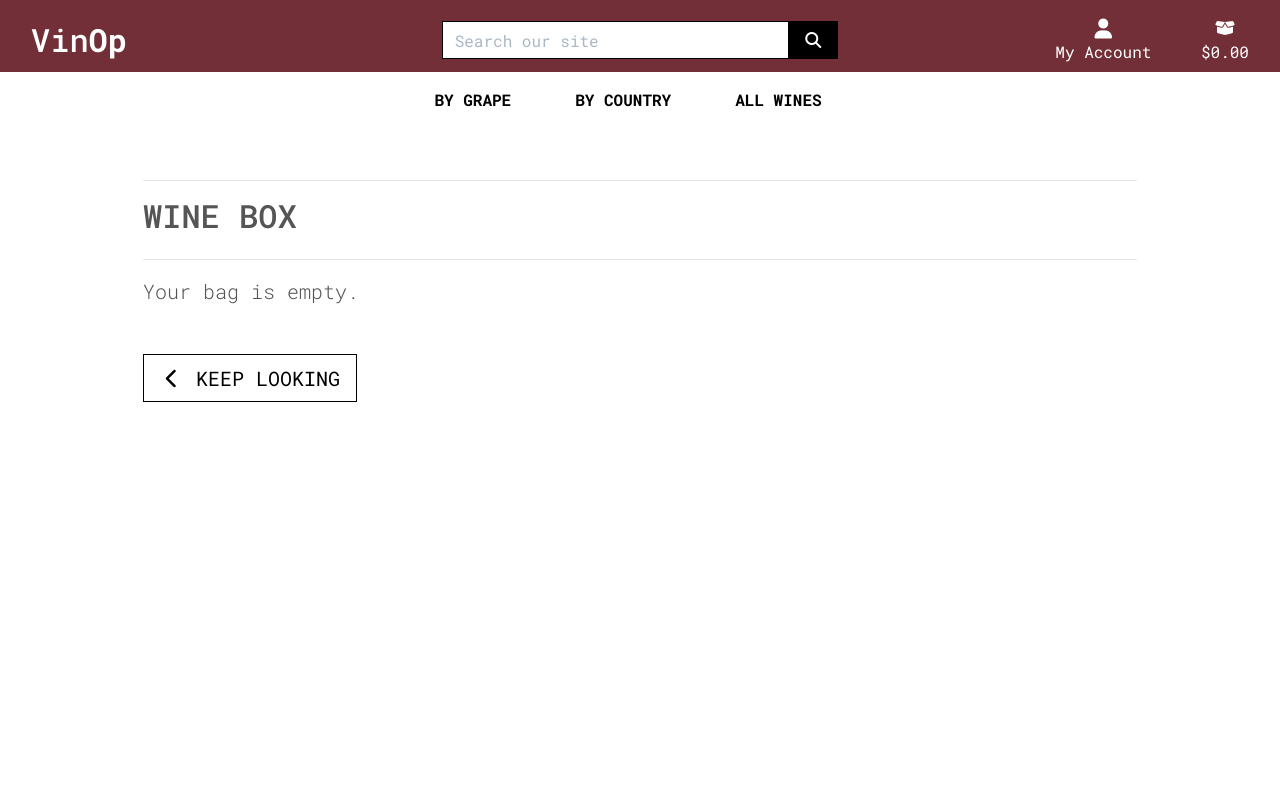
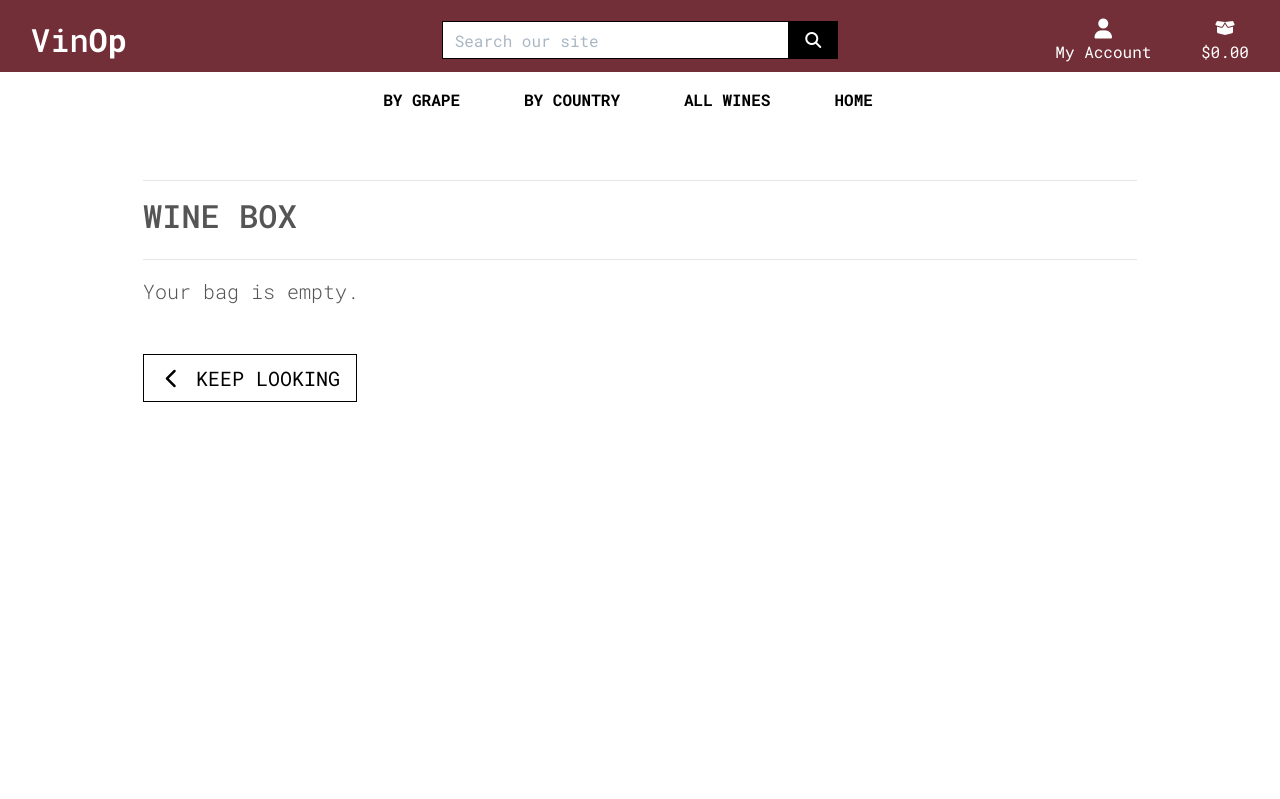
Before and after one commit to fenasti/vinop_p5, a Django app: page /bag/ in a window 1280 px wide. Shown: the top 799 px of the page. Run offline with Django 3.2, Linux system fonts and the light colour scheme; some libraries are stand-ins or nearby versions.

Commit message:
add home in main nav and padding in homepage

```diff
--- a/home/templates/home/index.html
+++ b/home/templates/home/index.html
@@ -13,7 +13,7 @@
 
 {% block content %}
     <div class="container vh-100">
-        <div class="row d-flex align-items-center">
+        <div class="row d-flex align-items-center pt-5">
             <div class="col-12 col-md-6 my-auto text-center">
                 <h1 class="display-4 text-white">Find here the wine you were looking for</h1>
             </div>
--- a/static/css/base.css
+++ b/static/css/base.css
@@ -31,6 +31,7 @@ content-wrapperbody {
 
 footer {
     /* background-color: #722F37; */
+    text-decoration: none;
     color: white;
     padding: 10px 0;
     text-align: center;
--- a/templates/includes/main-nav.html
+++ b/templates/includes/main-nav.html
@@ -33,5 +33,10 @@
                 All Wines
             </a>
         </li>
+        <li class="nav-item dropdown {% if request.path == '/' %}d-none{% endif %}">
+            <a href="{% url 'home' %}" class="logo-font font-weight-bold nav-link text-black mb-text mr-5">
+                Home
+            </a>
+        </li>
     </ul>
 </div>
```
